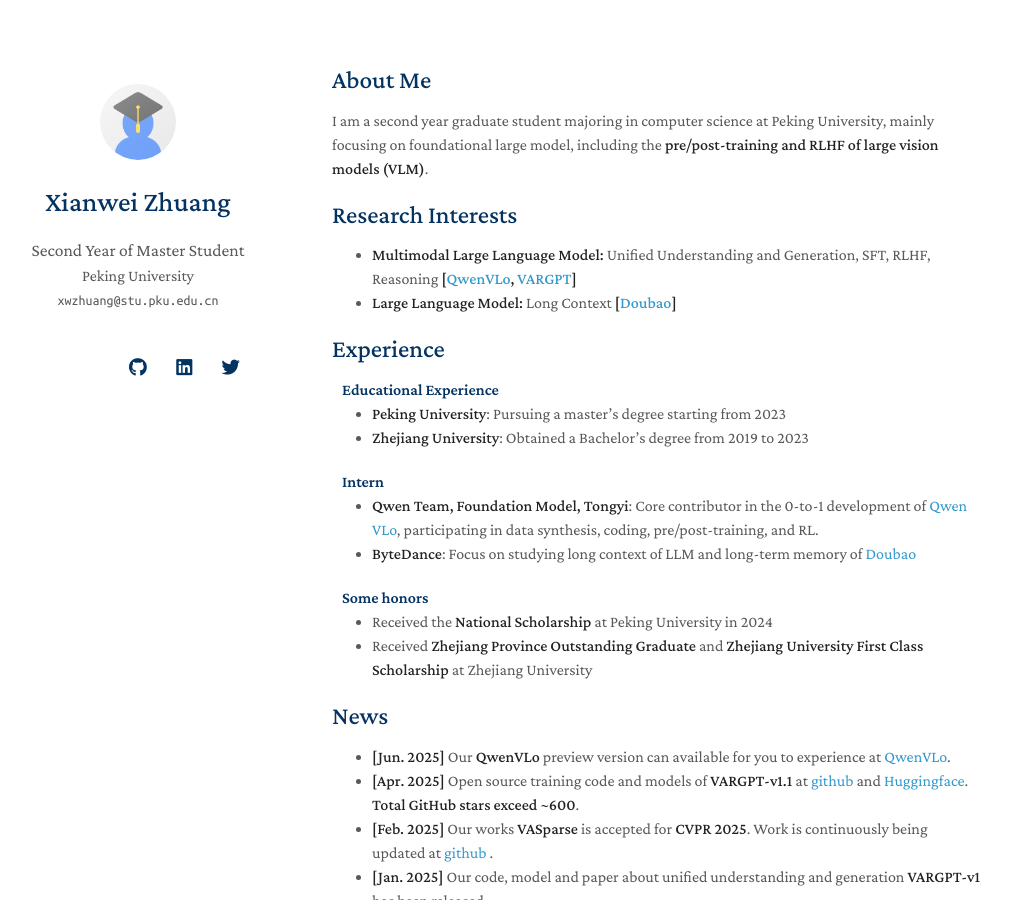
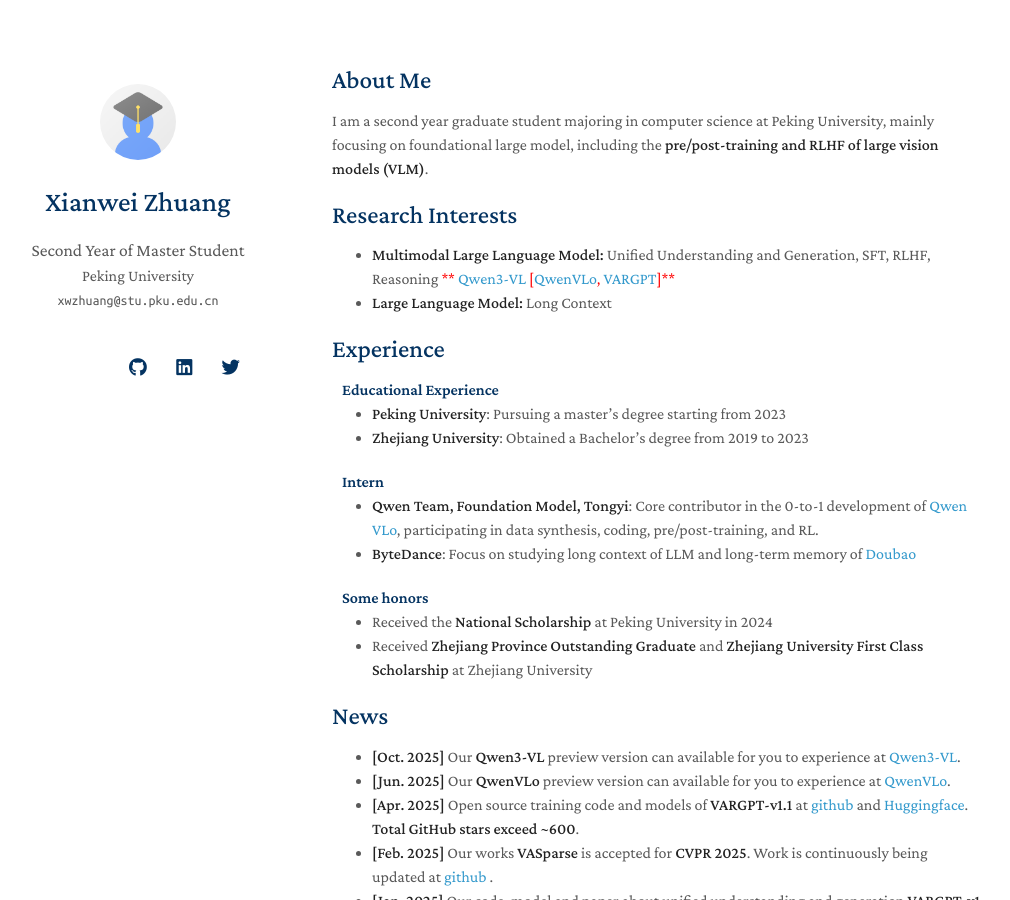
Before and after one commit to mengchuang123/mengchuang123.github.io, a Jekyll site: the page built from index.md, in a window 1280 px wide and 900 px high. Shown: the whole window, without its empty margins (138-1148 px from the left). Built offline with Jekyll 4.4.1, drawn with Linux system fonts in a browser that asks for light colours; nearby versions of some CDN libraries; a style sheet for code colours, icons or effects is not loaded; our own code applies the rules of GitHub Pages for plain Markdown files.

Commit message:
Update index.md

```diff
--- a/index.md
+++ b/index.md
@@ -8,15 +8,15 @@
 
 ## Research Interests
 
-- **Multimodal Large Language Model:** Unified Understanding and Generation, SFT, RLHF, Reasoning <span style="color:red">**[[QwenVLo](https://qwenlm.github.io/blog/qwen-vlo), [VARGPT](https://github.com/VARGPT-family)]**</span>
-- **Large Language Model:** Long Context <span style="color:red">**[[Doubao](https://www.doubao.com/chat/)]**</span>
+- **Multimodal Large Language Model:** Unified Understanding and Generation, SFT, RLHF, Reasoning <span style="color:red">** [Qwen3-VL](https://arxiv.org/pdf/2511.21631) [[QwenVLo](https://qwenlm.github.io/blog/qwen-vlo), [VARGPT](https://github.com/VARGPT-family)]**</span>
+- **Large Language Model:** Long Context <span style="color:red"></span>
 
 
 {% include_relative _includes/services.md %}
 
 
 ## News
-
+- **[Oct. 2025]** Our **Qwen3-VL** preview version can available for you to experience at [Qwen3-VL]([https://qwenlm.github.io/blog/qwen-vlo/](https://arxiv.org/pdf/2511.21631)).
 - **[Jun. 2025]** Our **QwenVLo** preview version can available for you to experience at [QwenVLo](https://qwenlm.github.io/blog/qwen-vlo/).
 - **[Apr. 2025]** Open source training code and models of **VARGPT-v1.1** at [github](https://github.com/VARGPT-family/VARGPT-v1.1) and [Huggingface](https://huggingface.co/VARGPT-family). **Total GitHub stars exceed ~600**.
 - **[Feb. 2025]** Our works **VASparse** is accepted for **CVPR 2025**. Work is continuously being updated at [github](https://github.com/mengchuang123/VASparse-github) .
```
